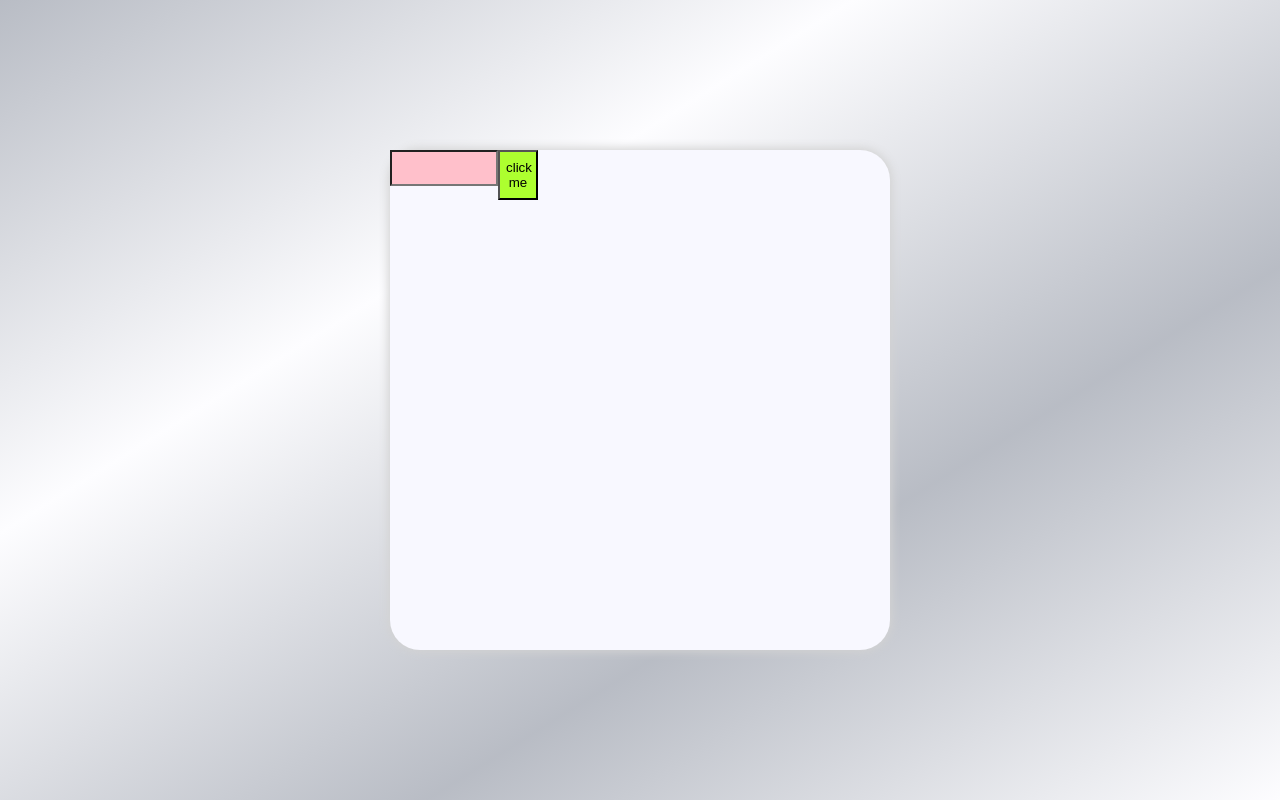
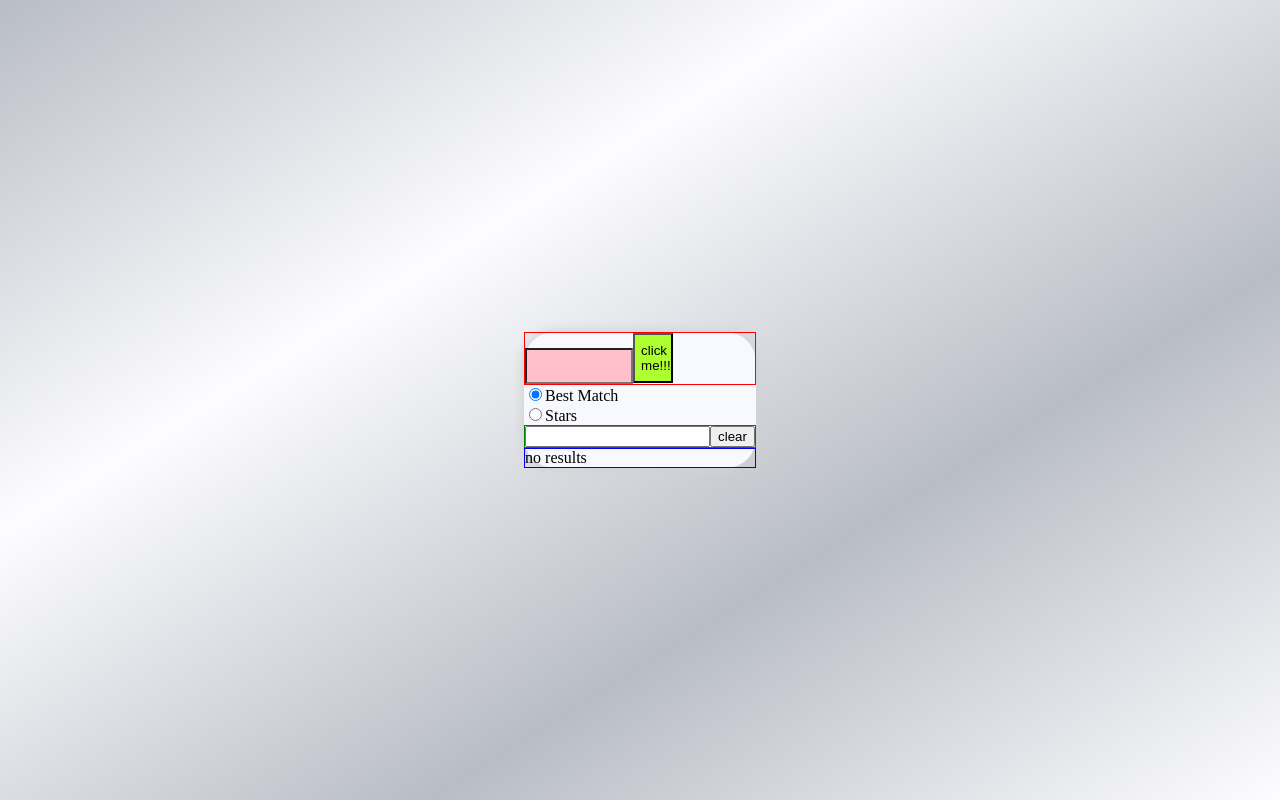
Before and after one commit to rwsp/repo-search, a React (Create React App) app: page / in a window 1280 px wide. Built offline with nearby package versions, Linux system fonts and the light colour scheme.

Commit message:
sorting/filtering

```diff
--- a/src/api.js
+++ b/src/api.js
@@ -1,7 +1,27 @@
 import axios from 'axios';
 
-const apiSearch = async value => {
-  return axios.get(`https://api.github.com/search/repositories?q=${value}`)
+const toEndpoint = (value, filter, sort) =>{
+
+  const domain = 'https://api.github.com/search/repositories';
+
+  const filterParam = filter.length ? `+language:${filter}` : '';
+  const sortParam = `&sort=${sort.urlParam}`;
+  const query = `?q=${value + filterParam}` + sortParam;
+
+  const endpoint = domain + query;
+
+
+
+
+  console.log(endpoint);
+
+
+  return endpoint;
+
+}
+
+const apiSearch = async (value, filter, sort) => {
+  return axios.get(toEndpoint(value, filter, sort))
     .then(result => ({success: true, data: result.data}))
     .catch(() => ({success: false, data: null}))
 };
--- a/src/components/Filters.js
+++ b/src/components/Filters.js
@@ -1,6 +1,38 @@
 import React from 'react';
 import styled from 'styled-components/macro';
+import {filterLanguages} from "../constants";
+import {connect} from "react-redux";
+import {setFilter} from "../store/reducers";
 
-const Filters = () => <div>filters compoennt</div>;
+const Root = styled.div`
+  border: 1px solid green;
+`;
 
-export default Filters;
+const onChange = setFilter => e => setFilter(e.target.value);
+
+const onClear = setFilter => () => setFilter('');
+
+const Filters = props =>
+  <Root>
+    <input list={'languages'} onChange={onChange(props.setFilter)} value={props.filter} />
+    <datalist id={'languages'} >
+      <option value={''}>none</option>
+      {
+        filterLanguages
+          .sort()
+          .map(language => <option>{language}</option>)
+      }
+    </datalist>
+    <button onClick={onClear(props.setFilter)}>clear</button>
+  </Root>
+;
+
+const mapStateToProps = state => ({
+  filter: state.filter,
+});
+
+const mapDispatchToProps = dispatch => ({
+  setFilter: filter => dispatch(setFilter(filter)),
+});
+
+export default connect(mapStateToProps, mapDispatchToProps)(Filters);
--- a/src/components/Layout.js
+++ b/src/components/Layout.js
@@ -4,6 +4,7 @@ import Search from "./Search";
 import Results from "./Results";
 import Filters from "./Filters";
 import axios from 'axios';
+import Sort from "./Sort";
 
 const toGradient = colors => `to bottom right, ${colors.blue}, ${colors.light}, ${colors.blue}, ${colors.light}`;
 
@@ -28,12 +29,11 @@ const Contents = styled.div`
 `;
 
 const Panel = styled.div`
-  height: 500px;
-  width: 500px;
   background-color: ${props => props.theme.colors.light};
   border-radius: 30px;
   box-shadow: 0 0 10px 2px ${props => props.theme.colors.shadow};
   display: flex;
+  flex-direction: column;
 `;
 
 const SearchColumn = styled.div`
@@ -47,6 +47,9 @@ const Layout = () => (
     <Contents>
       <Panel>
         <Search />
+        <Sort />
+        <Filters />
+        <Results />
       </Panel>
     </Contents>
   </div>
--- a/src/components/Results.js
+++ b/src/components/Results.js
@@ -1,6 +1,20 @@
 import React from 'react';
 import styled from 'styled-components/macro';
+import {connect} from "react-redux";
 
-const Results = () => <div>results compoennt</div>;
+const Root = styled.div`
+  border: 1px solid blue;
+`;
 
-export default Results;
+const Results = props =>
+<Root>
+  {!props.items.length && <div>no results</div>}
+  {props.items.map(i => <div>{i.name} | {i.stargazers_count}</div>)}
+</Root>
+;
+
+const mapStateToProps = state => ({
+  items: (state.data && state.data.items) || [],
+});
+
+export default connect(mapStateToProps)(Results);
--- a/src/components/Search.js
+++ b/src/components/Search.js
@@ -13,6 +13,10 @@ const Submit = styled.button`
   height: 50px;
   width: 40px;
   background-color: greenyellow;
+`;
+
+const Root = styled.div`
+  border: 1px solid red;
 `;
 
 const onChange = setSearchValue => e => setSearchValue(e.target.value);
@@ -31,10 +35,10 @@ const Search = props => {
   const [searchValue, setSearchValue] = useState('');
 
   return (
-    <>
+    <Root>
       <Input value={searchValue} onChange={onChange(setSearchValue)} />
-      <Submit onClick={onSubmit(props.submitSearch, searchValue)}>click me</Submit>
-    </>
+      <Submit onClick={onSubmit(props.submitSearch, searchValue)}>click me!!!</Submit>
+    </Root>
   )
 };
 
--- /dev/null
+++ b/src/components/Sort.js
@@ -0,0 +1,39 @@
+import React from 'react';
+import styled from 'styled-components/macro';
+import {sorts} from "../constants";
+import {connect} from "react-redux";
+import {setSort} from "../store/reducers";
+
+
+const Sort = props => {
+  const { selectedSort, setSort } = props;
+
+  const toRadio = sort =>
+    <div>
+      <input
+        onClick={() => setSort(sort)}
+        type='radio'
+        id={sort.value}
+        name='sort'
+        value={sort.value}
+        checked={selectedSort.value === sort.value}
+      />
+      <label htmlFor={sort.value}>{sort.label}</label>
+    </div>;
+
+  return (
+    <>
+      {Object.keys(sorts).map(key => toRadio(sorts[key]))}
+    </>
+  );
+};
+
+const mapStateToProps = state => ({
+  selectedSort: state.sort,
+});
+
+const mapDispatchToProps = dispatch => ({
+  setSort: sort => dispatch(setSort(sort)),
+});
+
+export default connect(mapStateToProps, mapDispatchToProps)(Sort);
--- /dev/null
+++ b/src/constants.js
@@ -0,0 +1,67 @@
+//values for result sorting
+export const sorts = {
+  BEST_MATCH: {
+    value: 'BEST_MATCH',
+    label: 'Best Match',
+    urlParam: 'default',
+  },
+  STARS: {
+    value: 'STARS',
+    label: 'Stars',
+    urlParam: 'stars',
+  }
+};
+
+//current top 50 current languages in GitHub according to https://madnight.github.io/githut/#/pull_requests/2020/3
+export const filterLanguages = [
+  'JavaScript',
+  'Python',
+  'Java',
+  'Go',
+  'TypeScript',
+  'C++',
+  'Ruby',
+  'PHP',
+  'C#',
+  'C',
+  'Shell',
+  'Scala',
+  'Dart',
+  'Rust',
+  'Kotlin',
+  'Swift',
+  'Groovy',
+  'DM',
+  'Objective-C',
+  'Elixir',
+  'Perl',
+  'CoffeeScript',
+  'PowerShell',
+  'Clojure',
+  'TSQL',
+  'Lua',
+  'Vim script',
+  'Haskell',
+  'Emacs Lisp',
+  'OCaml',
+  'Jsonnet',
+  'Erlang',
+  'R',
+  'Puppet',
+  'Julia',
+  'Fortran',
+  'Coq',
+  'ABAP',
+  'MATLAB',
+  'SystemVerilog',
+  'Visual Basic .NET',
+  'WebAssembly',
+  'F#',
+  'Objective-C++',
+  'Elm',
+  'Vala',
+  'Smalltalk',
+  'Haxe',
+  'Common Lisp',
+  'Roff',
+];
--- /dev/null
+++ b/src/store/module.js
@@ -0,0 +1,2 @@
+//this will replace any whitespace with a single '+' to facilitate URL params
+export const handleSpaces = str => str.replace(/\s+/g,'+');
--- a/src/store/reducers.js
+++ b/src/store/reducers.js
@@ -1,19 +1,32 @@
 import apiSearch from "../api";
+import {handleSpaces} from "./module";
+import {sorts} from "../constants";
 
 const SEARCH_SUBMITTED = 'SEARCH_SUBMITTED';
 const SEARCH_SUCCESS = 'SEARCH_SUCCESS';
 const SEARCH_FAILURE = 'SEARCH_FAILURE';
+const SET_FILTER = 'SET_FILTER';
+const SET_SORT = 'SET_SORT';
 
 const defaultState = {
   loading: false,
   error: false,
   data: null,
+  filter: '',
+  sort: sorts.BEST_MATCH,
 };
 
-export const submitSearch = value => async dispatch => {
+export const setFilter = filter => dispatch => dispatch({type: SET_FILTER, data: filter});
+
+export const setSort = sort => dispatch => dispatch({type: SET_SORT, data: sort});
+
+export const submitSearch = value => async (dispatch, getState) => {
   dispatch({type: SEARCH_SUBMITTED, data: null});
 
-  const searchResult = await apiSearch(value);
+  const { filter, sort } = getState();
+
+  const searchResult =
+    await apiSearch(handleSpaces(value), handleSpaces(filter), sort);
 
   dispatch({
       type: searchResult.success ? SEARCH_SUCCESS : SEARCH_FAILURE,
@@ -25,21 +38,34 @@ export const defaultReducer = (state = defaultState, action) => {
   switch(action.type) {
     case SEARCH_SUBMITTED:
       return {
+        ...state,
         loading: true,
         data: null,
         error: false,
       };
     case SEARCH_SUCCESS:
       return {
+        ...state,
         loading: false,
         data: action.data,
         error: false,
       };
     case SEARCH_FAILURE:
       return {
+        ...state,
         loading: false,
         data: null,
         error: true,
+      };
+    case SET_FILTER:
+      return {
+        ...state,
+        filter: action.data,
+      };
+    case SET_SORT:
+      return {
+        ...state,
+        sort: action.data,
       };
     default:
       return state;
```
